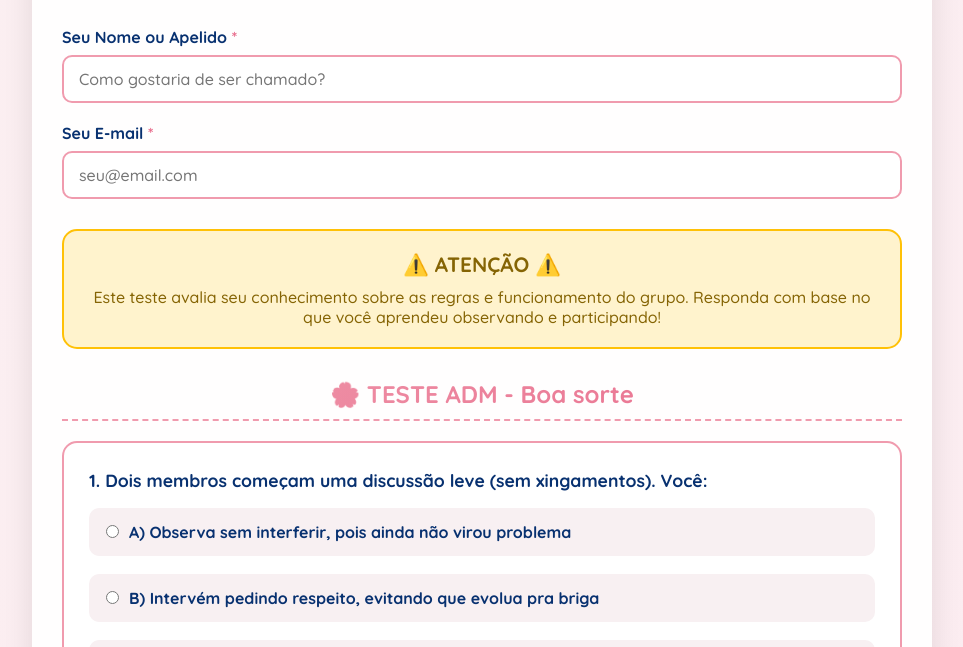
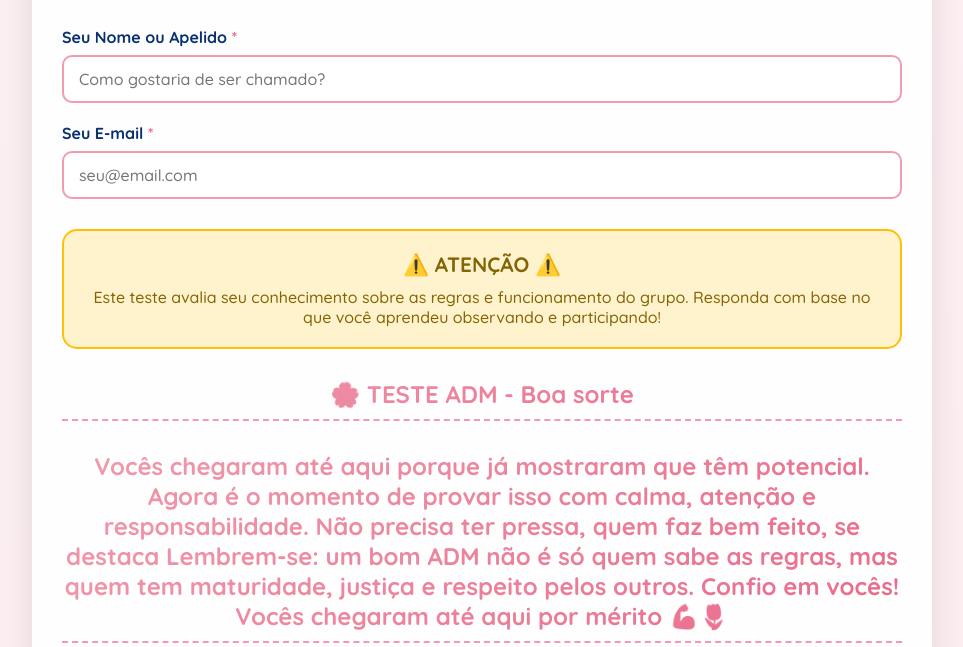
Before and after one commit to RaquelSantos380/Teste-ADM, a plain HTML site: page index.html in a window 1280 px wide. Shown: the part 137-784 px from the top of the page, without its empty margins (158-1121 px from the left). Drawn offline with nearby package versions, Linux system fonts and the light colour scheme.

Commit message:
Update index.html

```diff
--- a/index.html
+++ b/index.html
@@ -338,6 +338,11 @@
             <div class="form-section">
                 <!-- TESTE OBJETIVO - NÍVEL DIFÍCIL -->
                 <h3 class="section-title">🌸 TESTE ADM - Boa sorte </h3>
+                  <h3 class="section-title">Vocês chegaram até aqui porque já mostraram que têm potencial. Agora é o momento de provar isso com calma, atenção e responsabilidade. Não precisa ter pressa, quem faz bem feito, se destaca
+
+Lembrem-se: um bom ADM não é só quem sabe as regras, mas quem tem maturidade, justiça e respeito pelos outros.
+
+Confio em vocês! Vocês chegaram até aqui por mérito 💪🌷 </h3>
 
                 <div class="question-box">
                     <div class="question-text">1. Dois membros começam uma discussão leve (sem xingamentos). Você:</div>
```
